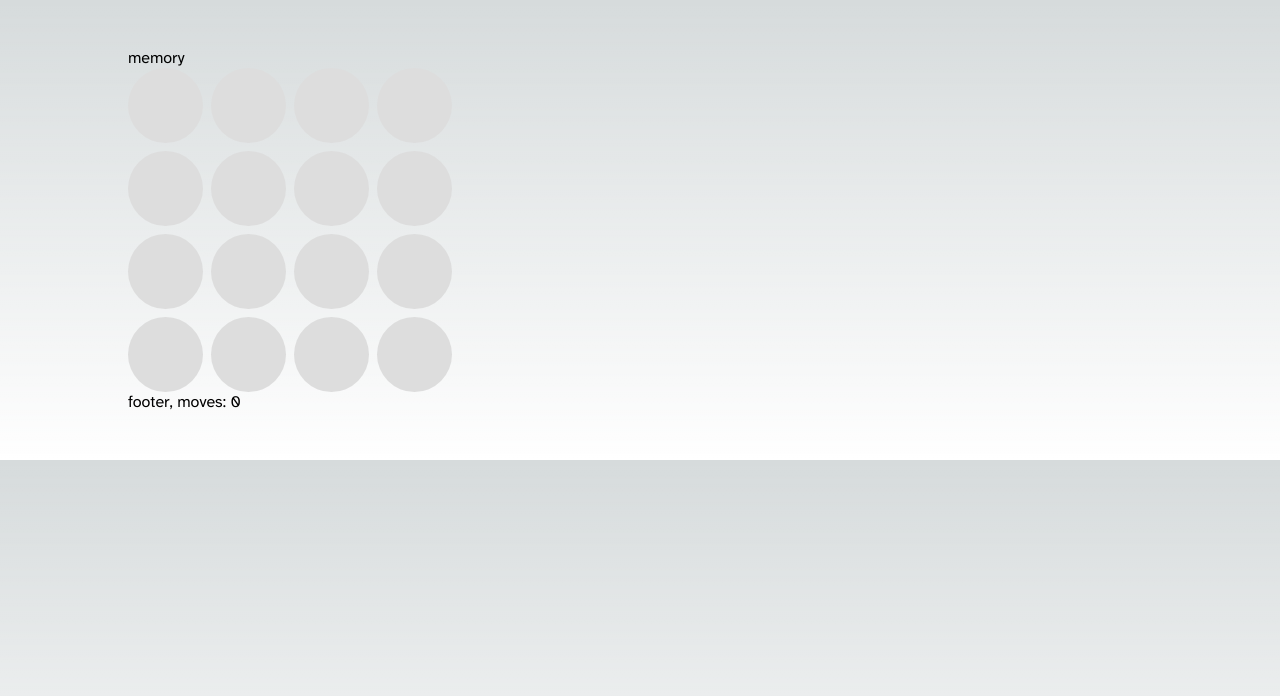
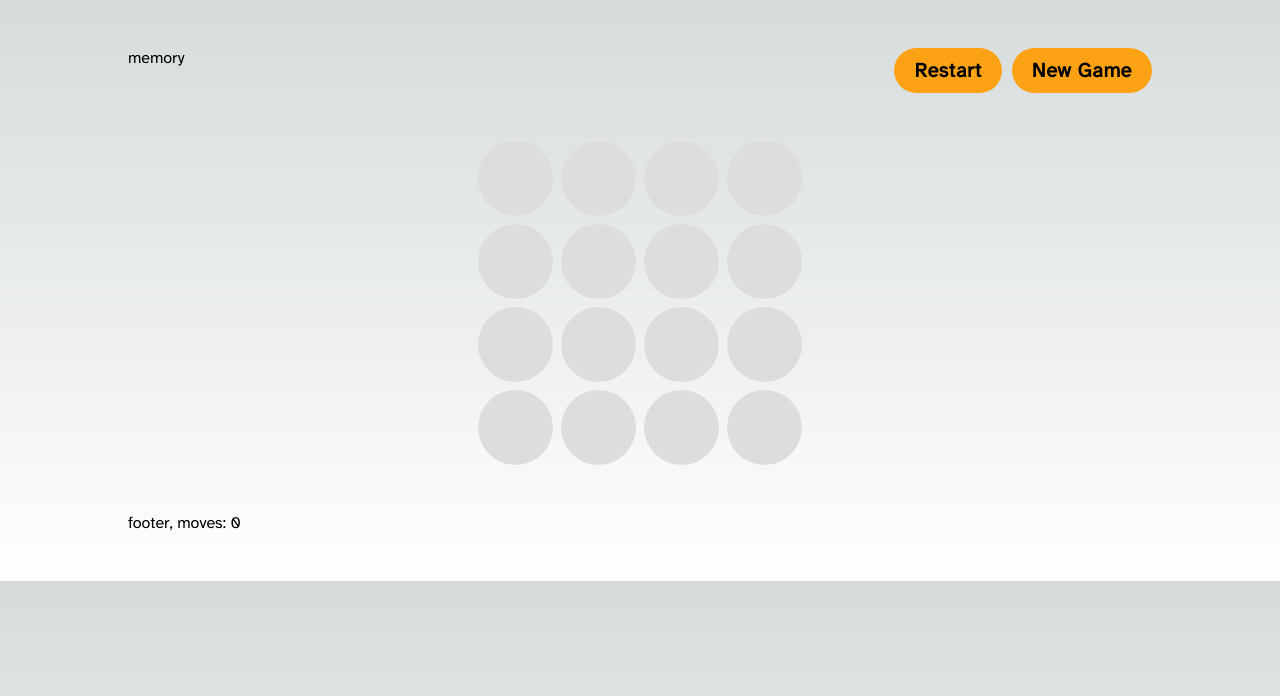
Before and after one commit to yijiuntay/memory-game, a Next.js app: page / in a window 1280 px wide. Shown: the top 696 px of the page. Built offline with nearby package versions, Linux system fonts and the light colour scheme.

Commit message:
added some css vars and nav buttons

```diff
--- a/pages/index.js
+++ b/pages/index.js
@@ -91,8 +91,22 @@ export default function Home() {
         <link rel="icon" href="/favicon.ico" />
       </Head>
       <main className={styles.main}>
-        <nav>memory</nav>
-        <Board />
+        <nav className={styles.nav}>
+          <span>memory</span>
+          <div className={styles.navButtonContainer}>
+            <button
+              className={styles.buttonPrimary}
+              onClick={() => initialize()}
+            >
+              Restart
+            </button>
+            <button className={styles.buttonPrimary}>New Game</button>
+          </div>
+        </nav>
+        <div className={styles.boardContainer}>
+          <Board />
+        </div>
+
         <div>footer, moves: {Math.floor(flips / 2)}</div>
       </main>
     </>
--- a/styles/Home.module.css
+++ b/styles/Home.module.css
@@ -1,3 +1,31 @@
 .main {
   padding: 6vh 10vw;
 }
+
+.nav {
+  display: flex;
+  justify-content: space-between;
+}
+
+.navButtonContainer {
+  display: flex;
+  gap: 10px;
+}
+
+.buttonPrimary {
+  padding: 10px 20px;
+  font-weight: bold;
+  font-size: 20px;
+  font-family: inherit;
+  border-radius: 24px;
+  border: none;
+  cursor: pointer;
+  letter-spacing: 0.03em;
+  background-color: var(--button-primary);
+}
+
+.boardContainer {
+  display: flex;
+  justify-content: center;
+  padding: 6vh 0;
+}
--- a/styles/globals.css
+++ b/styles/globals.css
@@ -38,6 +38,16 @@
   --callout-border-rgb: 172, 175, 176;
   --card-rgb: 180, 185, 188;
   --card-border-rgb: 131, 134, 135;
+
+  --button-primary: #fda214;
+  --button-primary-hover: #ffb53e;
+  --button-secondary: #f2f2f2;
+  --button-secondary-hover: #6395b8;
+  --menu-idle: #bcced9;
+  --menu-active: #304859;
+  --menu-hover: #6395b8;
+  --text-primary: #152938;
+  --text-white: #fcfcfc;
 }
 
 @media (prefers-color-scheme: dark) {
```
